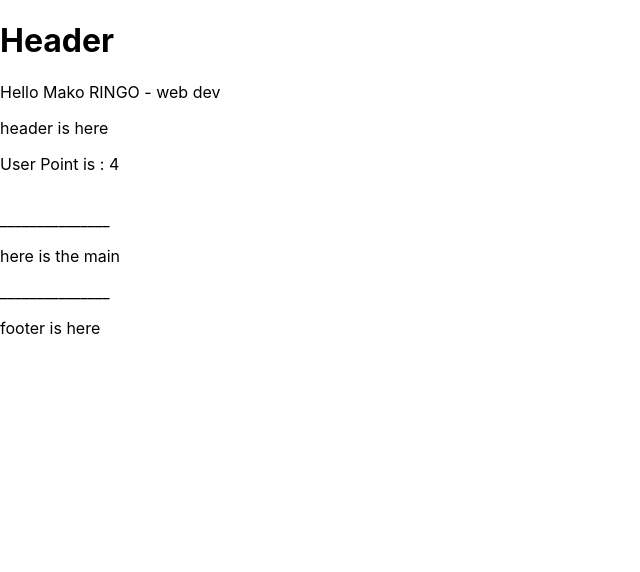
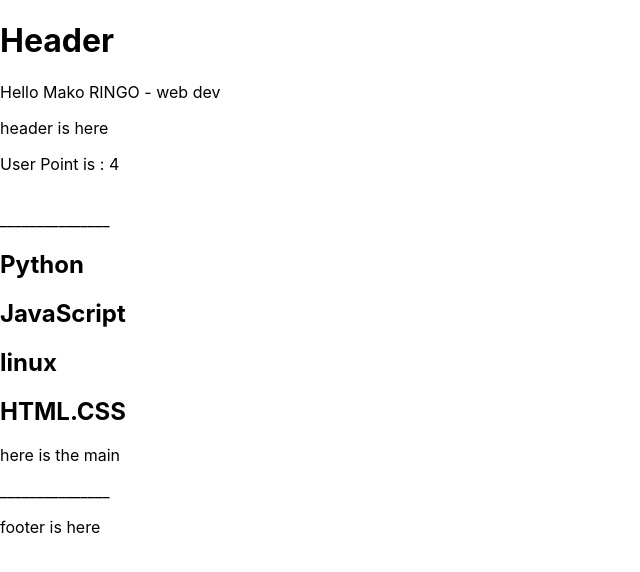
Before and after one commit to H3nrush/REACT, a React (Create React App) app: page / in a window 1280 px wide. Shown: the top 572 px of the page, without its empty margins (0-640 px from the left). Built offline with nearby package versions, Linux system fonts and the light colour scheme.

Commit message:
update .js

```diff
--- a/src/App.js
+++ b/src/App.js
@@ -1,12 +1,15 @@
 import Footer from "./footer";
 import Header from "./header";
 import Main from "./main";
+import Skills from "./skills";
+
 
 
 function App() {
   return (
     <div>
       <Header />
+      <Skills />
       <Main />
       <Footer />
 
--- a/src/header.js
+++ b/src/header.js
@@ -1,3 +1,4 @@
+
 
 
 function Header() {
@@ -15,8 +16,10 @@ function Header() {
         <p>header is here</p>
 
         {ifPoint > 0 ? (<p>User Point is : {ifPoint}</p>) : (<p>0^0</p>) }
+
       <br></br>
         <span>_______________</span>
+
       </header>
     );
   }
--- /dev/null
+++ b/src/skills.js
@@ -0,0 +1,17 @@
+
+
+function Skills() {
+    const mySkills = ["Python" , "JavaScript" , "linux" , "HTML.CSS"];
+
+    return(
+            <main>
+                {mySkills.map((skills) => {
+                    return (
+                        <h2>{skills}</h2>
+                    );
+                })}
+            </main>
+            );
+    }
+
+export default Skills;
```
